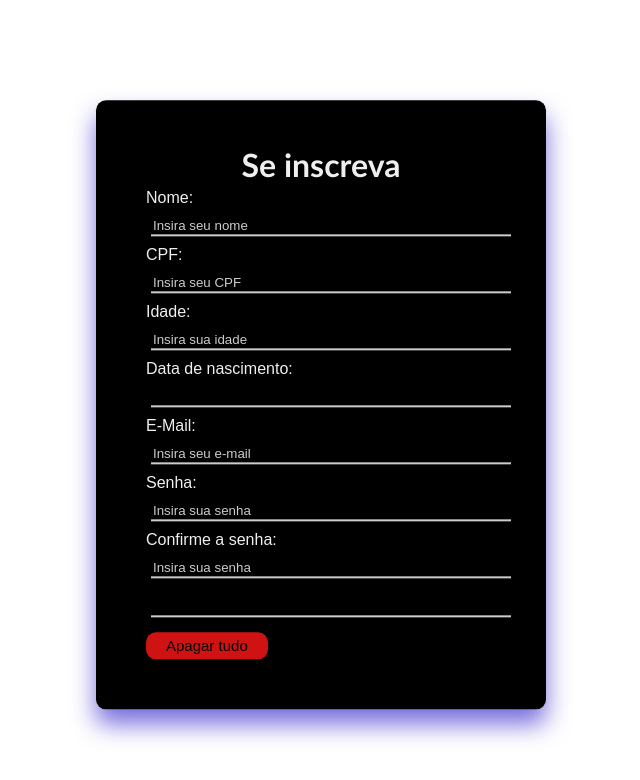
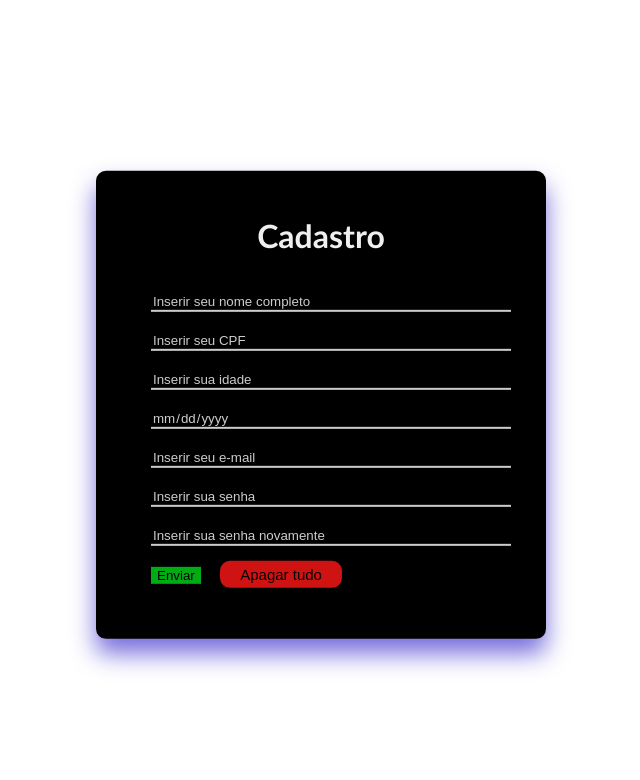
Before and after one commit to Guilhermeme14/FormularioWEB, a plain HTML site: page index.html in a window 1280 px wide. Shown: the whole page, without its empty margins (324-964 px from the left). Drawn offline with Linux system fonts and the light colour scheme.

Commit message:
Update index.html

```diff
--- a/index.html
+++ b/index.html
@@ -11,30 +11,23 @@
 
 <body>
     <div class="formulario">
-        <h1>Se inscreva</h1>
+        <h1>Cadastro</h1><br>
         <form id="Formulário">
-            <label for="name">Nome: </label>
-            <input type="text" id="name" name="name" value="" placeholder="Insira seu nome" required ="45"><br>
+            <input type="text" id="name" name="name" value="" placeholder="Inserir seu nome completo" required ="45"><br>
 
-            <label for="cpf">CPF: </label>
-            <input type="text" id="cpf" name="cpf" value="" placeholder="Insira seu CPF" required maxlength="14"><br>
+            <input type="text" id="cpf" name="cpf" value="" placeholder="Inserir seu CPF" required maxlength="14"><br>
 
-            <label for="idade">Idade: </label>
-            <input type="number" id="idade" name="idade" value="" placeholder="Insira sua idade" required max="1000"><br>
+            <input type="number" id="idade" name="idade" value="" placeholder="Inserir sua idade" required max="1000"><br>
 
-            <label for="nasci">Data de nascimento: </label>
-            <input type="date" name="nasci" id="nasci" value="" placeholder="Insira sua data de nascimento"required max="45"><br>
+            <input class= "data" type="date" name="nasci" id="nasci" value="" placeholder="Inserir sua data de nascimento" required><br>
 
-            <label for="email">E-Mail: </label>
-            <input type="text" name="email" id="email" value="" placeholder="Insira seu e-mail" required maxlength="45"><br>
+            <input type="text" name="email" id="email" value="" placeholder="Inserir seu e-mail" required maxlength="45"><br>
 
-            <label for="senha">Senha: </label>
-            <input type="password" name="senha" id="senha" value="" placeholder="Insira sua senha" required maxlength="45"><br>
+            <input type="password" name="senha" id="senha" value="" placeholder="Inserir sua senha" required maxlength="45"><br>
 
-            <label for="resenha">Confirme a senha: </label>
-            <input type="password" name="resenha" id="resenha" value="" placeholder="Insira sua senha" required maxlength="45"><br>
+            <input type="password" name="resenha" id="resenha" value="" placeholder="Inserir sua senha novamente" required maxlength="45"><br>
 
-            <input type="submit" value="Enviar">
+            <input class= "enviar" type="submit" value="Enviar">
             <button class="apagar" onclick="clearInput()">Apagar tudo</button>
         </form>
     </div>
```
